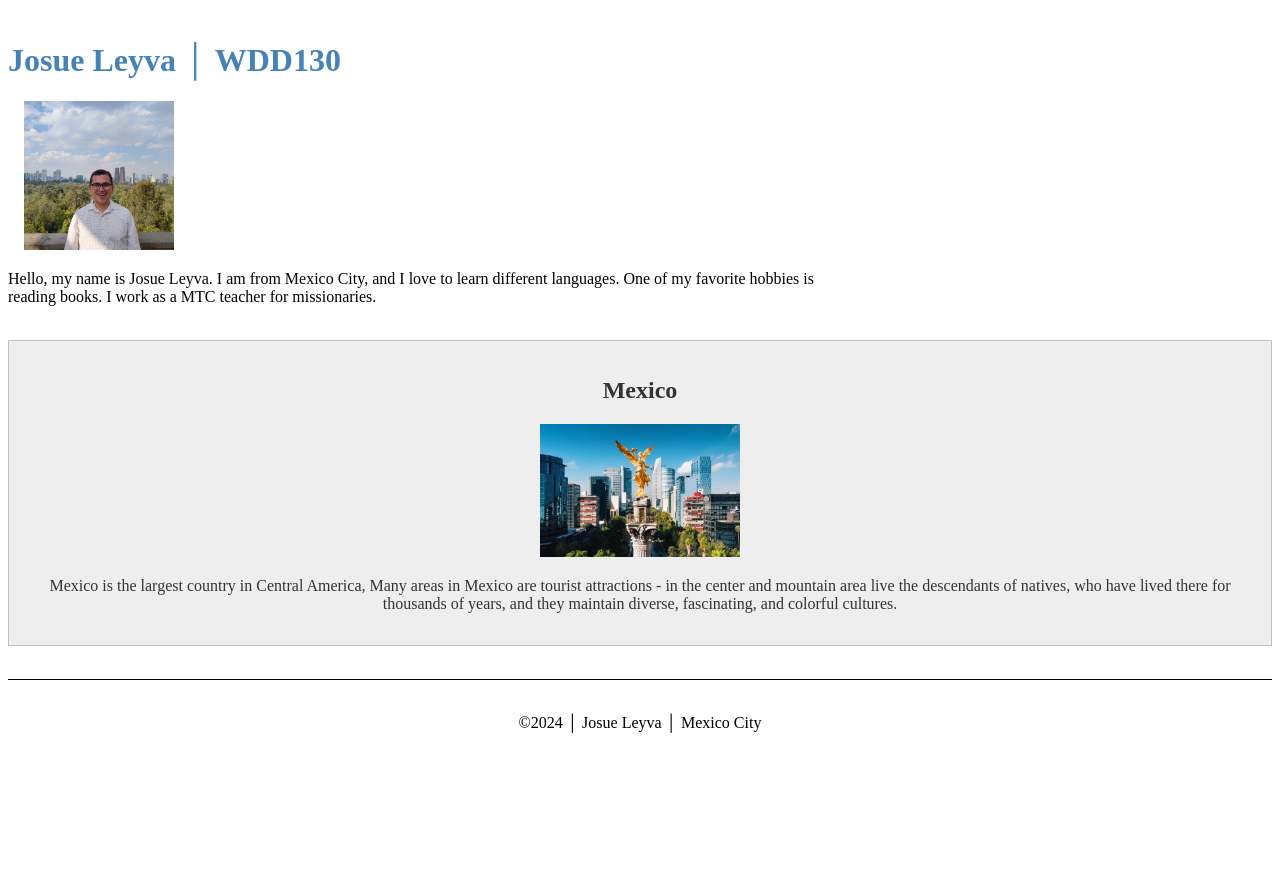
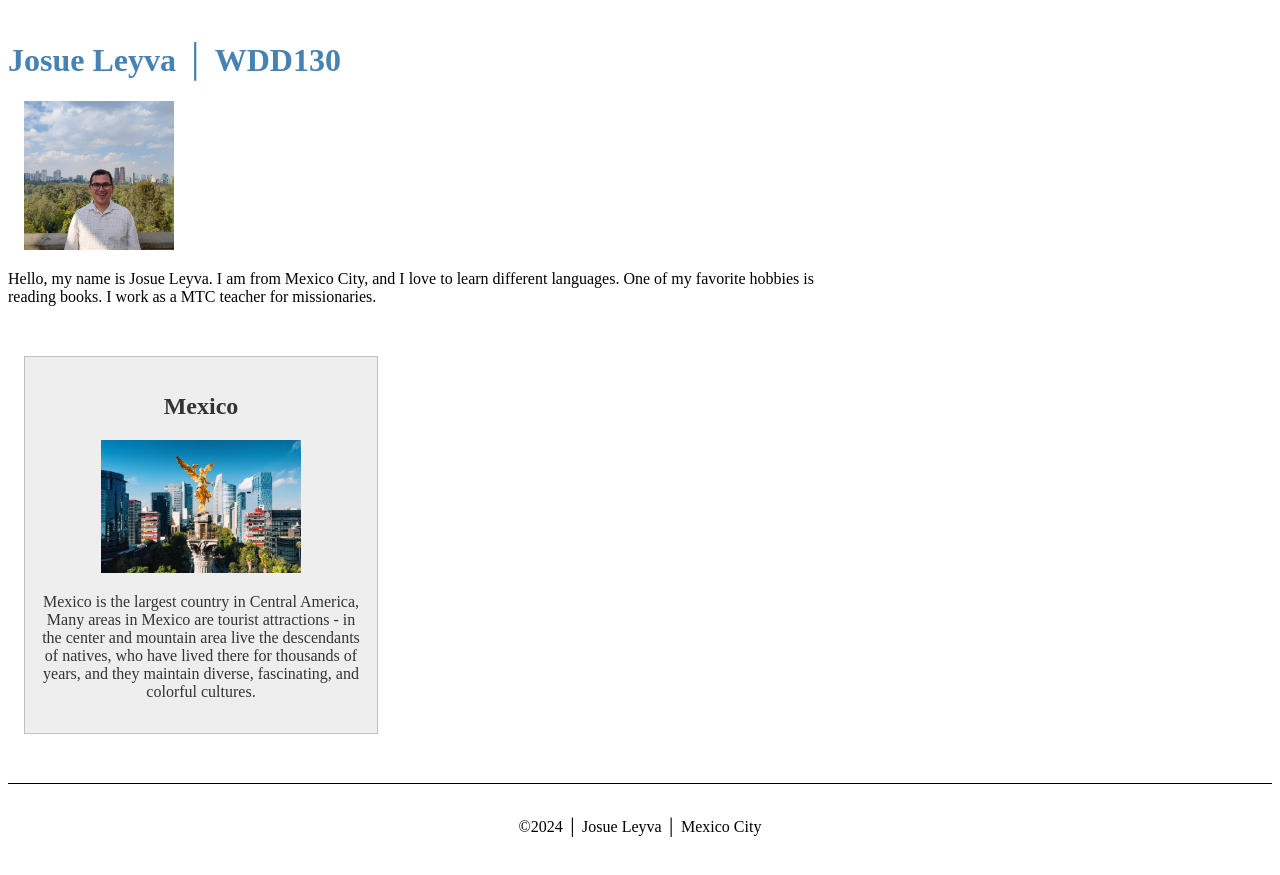
Before and after one commit to josueliasl/wdd130-old-one, a plain HTML site: page index.html in a window 1280 px wide. Shown: the part 343-1218 px from the top of the page. Before the commit the page ends 1117 px from the top, so only its background shows below. Drawn offline with Linux system fonts and the light colour scheme.

Commit message:
third improvement

```diff
--- a/styles/styles.css
+++ b/styles/styles.css
@@ -17,13 +17,13 @@ main {
     max-width: 840px;
     }
 aside {
-width: 20rem
-margin: 1rem;
+width: 20rem;
 border: 1px solid rgba(0, 0, 0, 0.2); /*1*/
 padding: 1rem;
 background-color: #eee;
 color: #333;
 text-align: center;
+margin: 1rem;
 }
 aside img {
 width: 200px;
```
